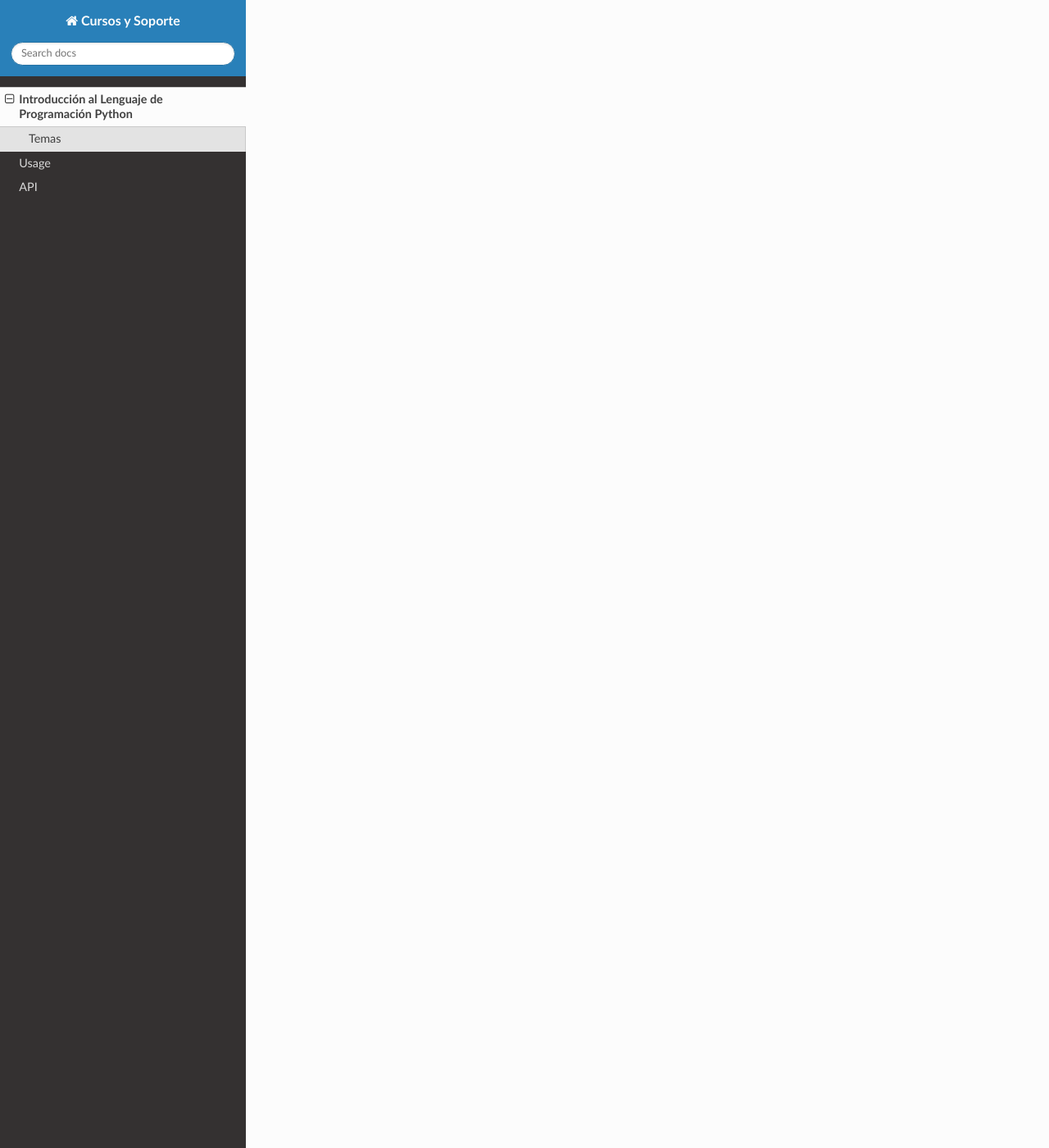
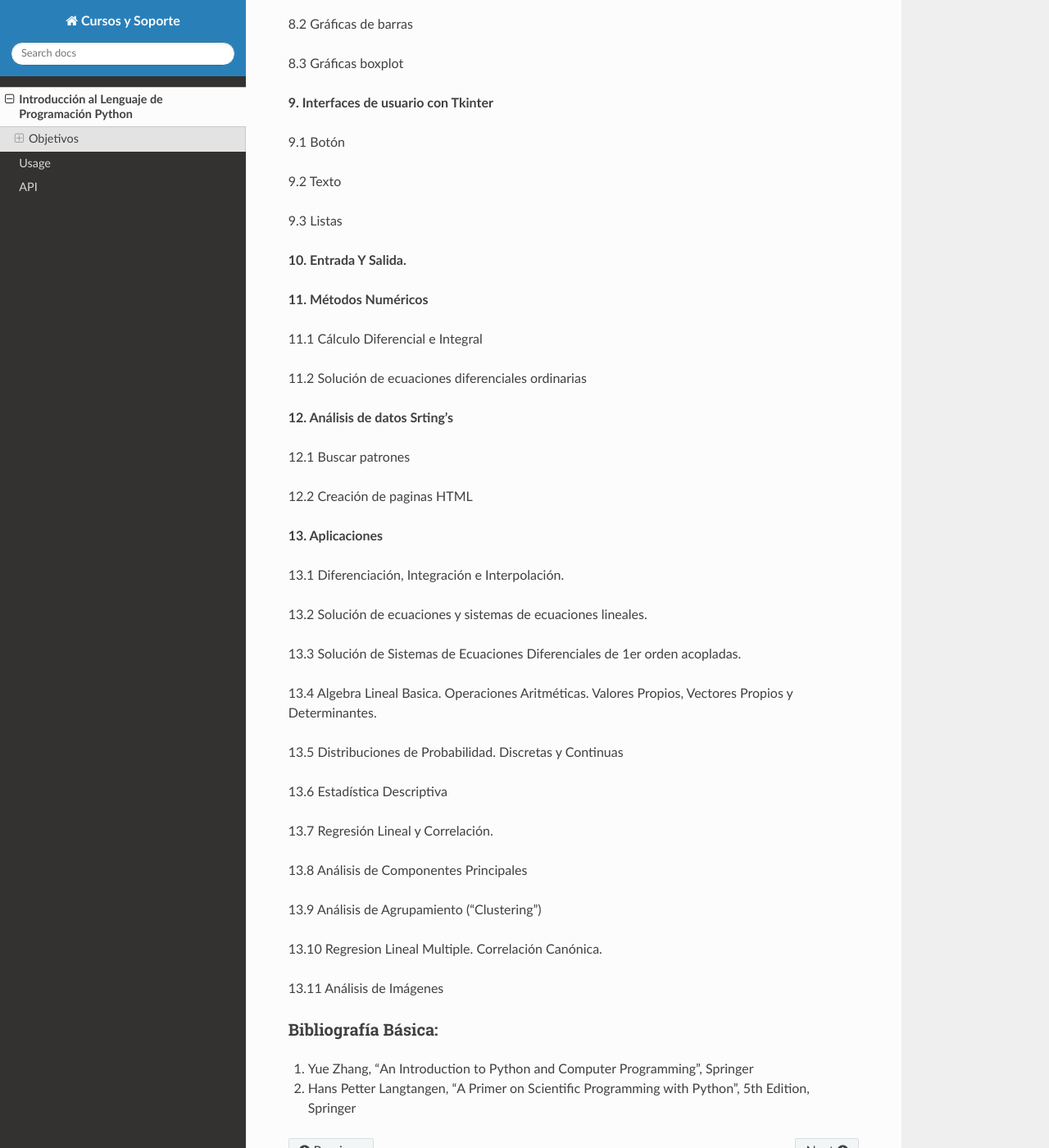
Before and after one commit to matecom57/santosg57-cursosinb, a Sphinx documentation site: the page built from docs/source/python_temario.rst, in a window 1280 px wide and 1400 px high, scrolled down 2144 px. Shown: the whole window at 82% size. Built offline with Sphinx 7.4.7 and the Read the Docs theme 3.1.0, drawn with Linux system fonts in a browser that asks for light colours; some of the changed text lies outside the part shown.

Commit message:
Test comité

```diff
--- a/docs/source/python_temario.rst
+++ b/docs/source/python_temario.rst
@@ -9,7 +9,138 @@
 
 Inicio: 5 enero 2026.
 
+Objetivos
+_________
+
+* Introducir al alumno en aprender un lenguaje de programación para el análisis estadístico de datos.
+
+* Aprender un lenguaje de programación, fácil de aprender y útil para el análisis de datos.
+
+*  Aprender herramientas que proporciona Python para hacer Cálculo Científico
+
+
 Temas
 -----
 
-1.
+**1. Introducción**
+
+1.1 Qué es “Python”.
+
+1.2 Sistemas de Numeración. Operadores aritméticos y lógicos
+
+1.3 Instalación y Ambiente de Programación con: Bash, IPython, Spyder
+
+**2. Python como Calculadora.**
+
+2.1 Tipos de números en Python
+
+2.2 Operadores Aritméticos,
+
+2.3 Operadores Lógicos
+
+2.4 Operadores de Comparación.
+
+**3. Conceptos básicos de Programación Orientada a Objetos.**
+
+3.1 Clases, objetos, métodos y funciones
+
+3.2 Clases de números
+
+3.3 Clase String
+
+**4. Datos Estructurados**
+
+4.1 Clase tupla
+
+4.2 Clase lista
+
+4.3 Clase diccionario
+
+**5. Script’s y Funciones**
+
+5.1 Qué es un algoritmo
+
+5.2 Qué es un Script
+
+5.3 Funciones de usuario
+
+**6. Estructuras de Control**
+
+6.1 If
+
+6.2 While
+
+6.3 For
+
+**7. Módulos**
+
+7.1 math
+
+7.2 random
+
+7.3 turtle
+
+7.4 numpy
+
+7.5 matplotlib
+
+**8. Graficación. Datos discretos y continuos**
+
+8.1 Gráficas de dispersión
+
+8.2 Gráficas de barras
+
+8.3 Gráficas boxplot
+
+**9. Interfaces de usuario con Tkinter**
+
+9.1 Botón
+
+9.2 Texto
+
+9.3 Listas
+
+**10. Entrada Y Salida.**
+
+**11. Métodos Numéricos**
+
+11.1 Cálculo Diferencial e Integral
+
+11.2 Solución de ecuaciones diferenciales ordinarias
+
+**12. Análisis de datos Srting’s**
+
+12.1 Buscar patrones
+
+12.2 Creación de paginas HTML
+
+**13. Aplicaciones**
+
+13.1 Diferenciación, Integración e Interpolación.
+
+13.2 Solución de ecuaciones y sistemas de ecuaciones lineales.
+
+13.3 Solución de Sistemas de Ecuaciones Diferenciales de 1er orden acopladas.
+
+13.4 Algebra Lineal Basica. Operaciones Aritméticas. Valores Propios, Vectores Propios y Determinantes.
+
+13.5 Distribuciones de Probabilidad. Discretas y Continuas
+
+13.6 Estadística Descriptiva
+
+13.7 Regresión Lineal y Correlación.
+
+13.8 Análisis de Componentes Principales
+
+13.9 Análisis de Agrupamiento (“Clustering”)
+
+13.10 Regresion Lineal Multiple. Correlación Canónica.
+
+13.11 Análisis de Imágenes
+
+Bibliografía Básica:
+--------------------
+
+1. Yue Zhang, “An Introduction to Python and Computer Programming”, Springer
+
+2. Hans Petter Langtangen, “A Primer on Scientific Programming with Python”, 5th Edition, Springer
```
